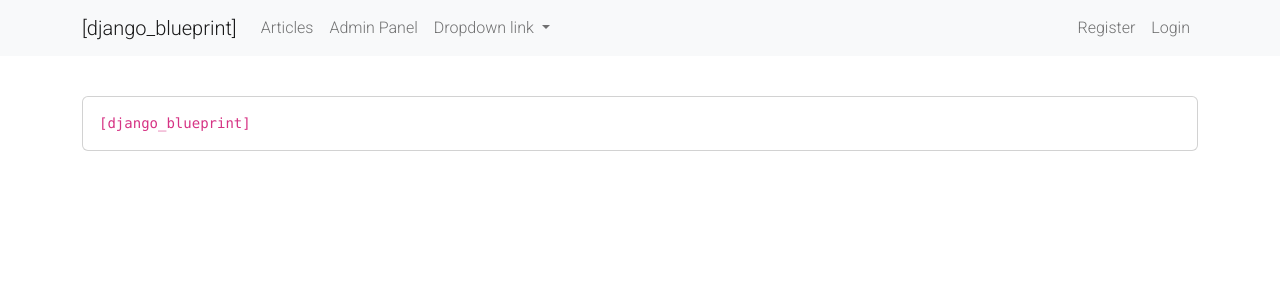
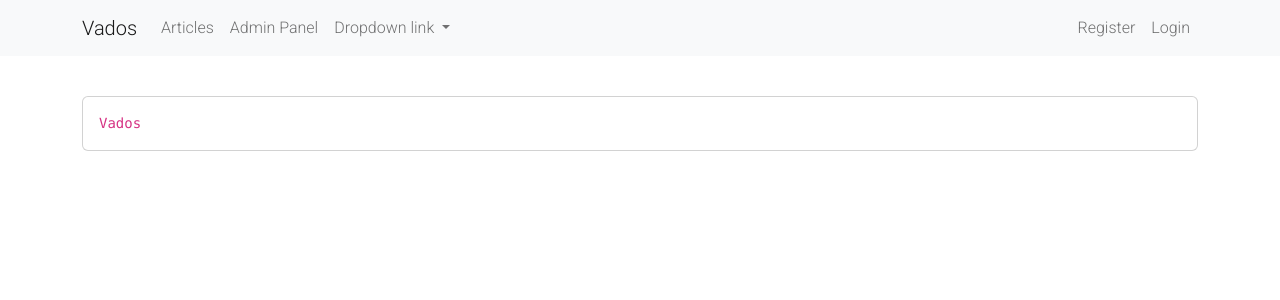
Before and after one commit to grebson/vados, a Django app: page / in a window 1280 px wide. Shown: the top 300 px of the page. Run offline with Django 4.2, Linux system fonts and the light colour scheme.

Commit message:
Basic setup after cloning

```diff
--- a/templates/main.html
+++ b/templates/main.html
@@ -4,7 +4,7 @@
         <meta charset="UTF-8">
         <meta http-equiv="X-UA-Compatible" content="IE=edge">
         <meta name="viewport" content="width=device-width, initial-scale=1.0">
-        <title>[django_blueprint]</title>
+        <title>Vados</title>
         <link rel="stylesheet" href="https://cdn.jsdelivr.net/npm/bootstrap@5.2.3/dist/css/bootstrap.min.css" integrity="sha384-rbsA2VBKQhggwzxH7pPCaAqO46MgnOM80zW1RWuH61DGLwZJEdK2Kadq2F9CUG65" crossorigin="anonymous">
         <link rel="stylesheet" href="{% static 'css/main.css' %}">
     </head>
--- a/templates/myproject/home.html
+++ b/templates/myproject/home.html
@@ -6,7 +6,7 @@
     <div class="container">
         <div class="card">
             <div class="card-body">
-                <code>[django_blueprint]</code>
+                <code>Vados</code>
             </div>
         </div>
     </div>
--- a/templates/navbar.html
+++ b/templates/navbar.html
@@ -1,6 +1,6 @@
 <nav class="navbar navbar-expand-lg bg-light">
     <div class="container">
-        <a class="navbar-brand" href="{% url 'home' %}">[django_blueprint]</a>
+        <a class="navbar-brand" href="{% url 'home' %}">Vados</a>
         <button class="navbar-toggler" type="button" data-bs-toggle="collapse" data-bs-target="#navbarNavDropdown" aria-controls="navbarNavDropdown" aria-expanded="false" aria-label="Toggle navigation">
             <span class="navbar-toggler-icon"></span>
         </button>
```
